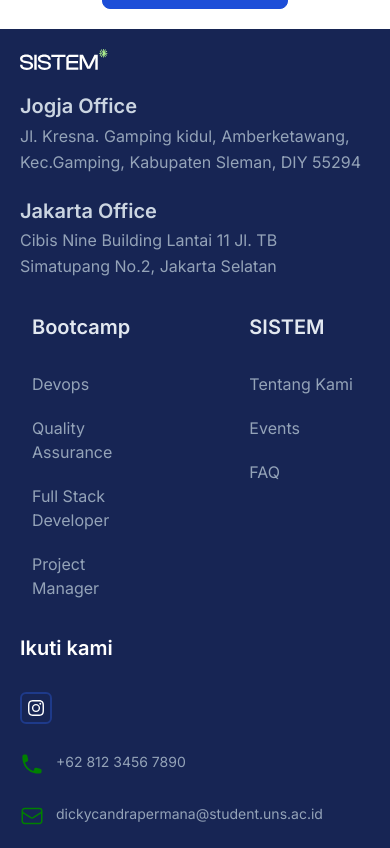
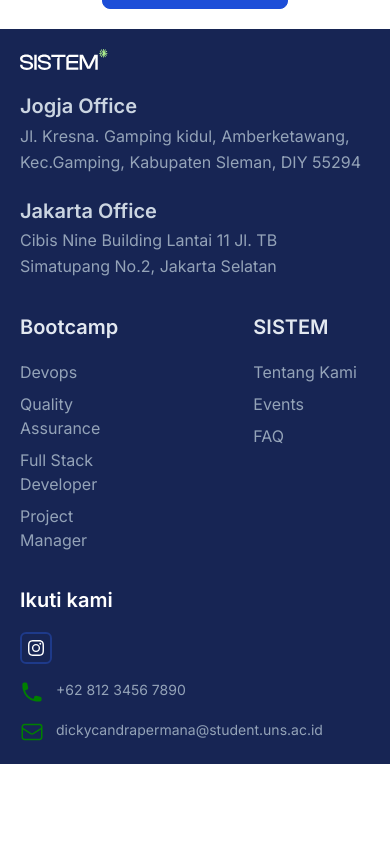
Before and after one commit to DickyCandraPermana/sistem-bootcamp, a Vue app: page / in a window 390 px wide. Shown: the part 3981-4829 px from the top of the page. After the commit the page ends 4745 px from the top, so only its background shows below. Built offline with nearby package versions, Linux system fonts and the light colour scheme.

Commit message:
kurang sebaris anjir

```diff
--- a/src/components/LandingFooter.vue
+++ b/src/components/LandingFooter.vue
@@ -22,26 +22,26 @@
           Simatupang No.2, Jakarta Selatan</p>
       </div>
     </div>
-    <div class="flex justify-between w-full px-3 md:px-0 md:justify-around">
-      <div class="flex flex-col w-1/3 gap-7">
+    <div class="flex justify-between w-full md:px-0 md:justify-around">
+      <div class="flex flex-col w-1/3 gap-4 md:gap-7">
         <h5 class="text-xl font-semibold leading-relaxed text-slate-200 font-inter">Bootcamp</h5>
-        <ul class="flex flex-col gap-5 font-inter text-slate-400">
+        <ul class="flex flex-col gap-2 md:gap-5 font-inter text-slate-400">
           <li><a href="#">Devops</a></li>
           <li><a href="#">Quality Assurance</a></li>
           <li><a href="#">Full Stack Developer</a></li>
           <li><a href="#">Project Manager</a></li>
         </ul>
       </div>
-      <div class="flex flex-col w-1/3 gap-7">
+      <div class="flex flex-col w-1/3 gap-4 md:gap-7">
         <h5 class="text-xl font-semibold leading-relaxed text-slate-200 font-inter">SISTEM</h5>
-        <ul class="flex flex-col gap-5 font-inter text-slate-400">
+        <ul class="flex flex-col gap-2 md:gap-5 font-inter text-slate-400">
           <li><a href="#">Tentang Kami</a></li>
           <li><a href="#">Events</a></li>
           <li><a href="#">FAQ</a></li>
         </ul>
       </div>
     </div>
-    <div class="flex flex-col w-full md:w-1/5 gap-7">
+    <div class="flex flex-col w-full gap-4 mg:gap-7 md:w-1/5">
       <h5 class="text-xl font-semibold leading-relaxed text-white font-inter">Ikuti kami</h5>
       <div class="flex items-center justify-center w-8 h-8 p-1 border-2 border-blue-900 rounded-md">
         <img :src="instagram" alt="Instagram Logo" class="size-[80%] fill-white">
```
